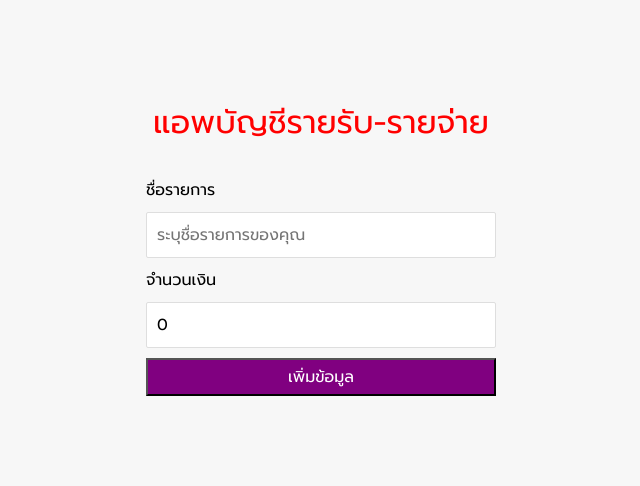
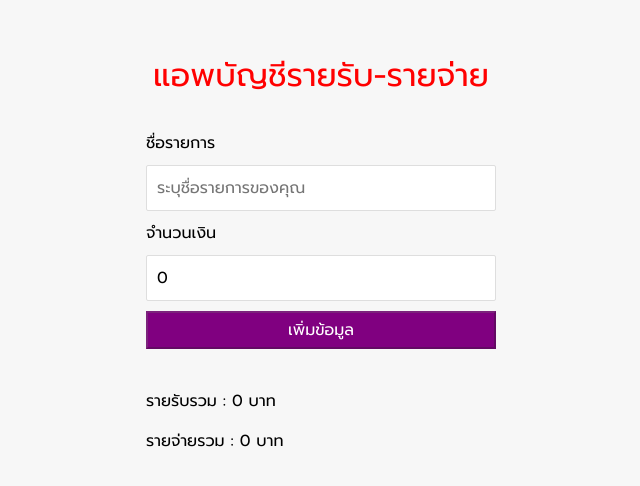
Before and after one commit to Ohmslawz/accounting-app-react, a React (Create React App) app: page / in a window 1280 px wide. Shown: the part 148-634 px from the top of the page, without its empty margins (319-959 px from the left). Built offline with nearby package versions, Linux system fonts and the light colour scheme.

Commit message:
update report Component V6

```diff
--- a/src/App.js
+++ b/src/App.js
@@ -4,23 +4,43 @@ import Transaction from "./Components/Transaction";
 import './App.css'
 import FormComponent from "./Components/FormComponent";
 import {useState} from 'react' //นำ useState มาใช้
+import { useEffect } from "react";
+import DataContext from "./Data/DataComponent";
+import ReportComponent from "./Components/ReportComponent";
 
 function App() {
   const Design = {color:"darkblue", textAlign:"center"} //สร้างเป็นตัวแปรแล้วอิมพอตเข้าไปใน style ได้
   const [items,setItems] = useState([]) //สร้าง state ขึ้นมาเพื่อส่งค่าต่อให้ transaction component
+
+  const [reportIncome,setReportIncome] = useState(0) //สร้าง state ขึ้นมาเพื่อรับค่าสำหรับการคำนวนรายรับรวม
+  const [reportExpense,setReportExpense] = useState(0) //สร้าง state ขึ้นมาเพื่อรับค่าสำหรับการคำนวนรายจ่ายรวม
+
   const onAddNewItem = (newItem)=>{ //เป็นตัวแปรที่รับค่าข้อมูลที่ส่งมาจาก FormComponent
       setItems((prevItem)=>{
         return [newItem,...prevItem]
       })
   }
+  useEffect(()=>{//ใช้ useEffect ในการตรวจจับตัวแปร items ว่าค่าที่รับมา ตัวไหนเป็นเลขบวกและเลขลบ เพื่อเอาไปใช้ในการคำนวฯณรายรับรวม และรายจ่ายรวม
+    const amounts = items.map(items=>items.amount) //สร้างตัวแปรมาเก็บค่า amount โดยใช้ map เพื่อที่จะดึงเฉพาะข้อมูลที่เป็นตัวเลขมาใช้
+    const incomes = amounts.filter(element=>element>0).reduce((total,element)=>total+=element,0) //ใช้ฟิลเตอร์ในการสร้างข้อมูลที่ต้องการ ในกรณีนี้คือค่าบวก และใช้ reduce เพื่อคำนวณผลรวมของค่าใน array ทั้งหมด เพื่อเอามาคำนวณรายรับ
+    const expenses = (amounts.filter(element=>element<0).reduce((total,element)=>total+=element,0))*-1 //ใช้ฟิลเตอร์ในการสร้างข้อมูลที่ต้องการ ในกรณีนี้คือค่าบวก และใช้ reduce เพื่อคำนวณผลรวมของค่าใน array ทั้งหมดเพื่อเอามาคำนวณรายจ่าย แต่รายจ่ายรวมออกมาแล้วมีค่าเป็นลบซึ่งอยากได้ผลรวมเป็นค่าบวกจึงต้องเอามาคูณ-1 เพื่อแปลงค่า
+    setReportIncome(incomes) //ใช้ฟังก์ชันนี้ในการกำหนดค่าเริ่มต้นของผลรวมรายรับ ซึ่งก็คือ incomes
+    setReportExpense(expenses) //ใช้ฟังก์ชันนี้ในการกำหนดค่าเริ่มต้นของผลรวมรายจ่าย ซึ่งก็คือ expenses
+  },[items,reportIncome,reportExpense])
   return (
-    <div>
-      <div className="container">
-        <h1 style={{color:"red", textAlign:"center"}}>แอพบัญชีรายรับ-รายจ่าย</h1>
-        <FormComponent onAddItem = {onAddNewItem}/> {/*onAddItem เป็น props ที่เชื่อมต่อกับ FormComponent เพื่อรับค่าจาก Formcomponent มาเก็บไว้ที่ onAddNewItem ซึ่งเป็นตัวแปรที่จะส่งค่าเข้าไปใน state items ผ่านฟังก์ชัน setItems เพื่อส่งค่าต่อไปยัง transaction component*/}
-        <Transaction items = {items}/> {/*สร้าง props ขึ้นมาเพื่อเชื่อมต่อกับ transaction component โดย items ตัวแรกคือ props ที่จะส่งไปให้ transaction component ซึ่งมีค่าเท่ากับ items ตัวที่ 2 ซึ่งเป็น state ใน add.js  */}
-      </div>
-    </div>
+      <DataContext.Provider value={
+        {
+          income : reportIncome, //ส่งค่าผลรวมรายได้และรายจ่ายออกไปในฐานะ global context
+          expense : reportExpense
+        }
+      }> {/*คลังข้อมูล DataContext ที่จะส่งข้อมูล value ไปยัง component อื่นๆ */}
+        <div className="container">
+          <h1 style={{color:"red", textAlign:"center"}}>แอพบัญชีรายรับ-รายจ่าย</h1>
+          <FormComponent onAddItem = {onAddNewItem}/> {/*onAddItem เป็น props ที่เชื่อมต่อกับ FormComponent เพื่อรับค่าจาก Formcomponent มาเก็บไว้ที่ onAddNewItem ซึ่งเป็นตัวแปรที่จะส่งค่าเข้าไปใน state items ผ่านฟังก์ชัน setItems เพื่อส่งค่าต่อไปยัง transaction component*/}
+          <Transaction items = {items}/> {/*สร้าง props ขึ้นมาเพื่อเชื่อมต่อกับ transaction component โดย items ตัวแรกคือ props ที่จะส่งไปให้ transaction component ซึ่งมีค่าเท่ากับ items ตัวที่ 2 ซึ่งเป็น state ใน add.js  */}
+          <ReportComponent/>
+        </div>
+      </DataContext.Provider>
   );
 }
 
--- a/src/Components/FormComponent.js
+++ b/src/Components/FormComponent.js
@@ -1,10 +1,12 @@
 import './FormComponent.css'
-import {useState} from 'react' //นำ useState มาใช้
+import {useState,useEffect} from 'react' //นำ useState มาใช้
 import { v4 as uuidv4 } from 'uuid'; //import มาเพื่อสร้าง unique id
 
 const FormComponent = (props) =>{
+
     const [title,setTitle] = useState('') //ใส่ค่าเริ่มต้นเป็นค่าว่าง
     const [amount,setAmount] = useState(0) //ใส่ค่าเริ่มต้นเป็นเลข 0
+    const [formValid,setFormValid] = useState(false) //เป็น state ที่ใช้ในการตรวจสอบว่า form เป็นไปตามเงื่อนไขที่กำหนดมั้ย เช่น กรณี หากไม่เติมชื่อรายการหรือจำนวนเงินเป็นศูนย์ จะไม่สามารถกด เพิ่มข้อมูล ได้
 
     const inputTitle = (event)=>{ //เป็นการสร้างฟังก์ชันเพื่อใช้ในการกดปุ่ม
         setTitle(event.target.value) //ใช้ event.target.value ในการรับค่าที่ใส่เข้ามา แล้วเอาค่าที่รับมาเก็บในฟังก์ชัน SetTitle เพราะเป็นฟังก์ชันที่ใช้บันทึกค่าลงใน state title
@@ -23,6 +25,12 @@ const FormComponent = (props) =>{
         setTitle('') //ใส่เพื่อให้set ค่าใน state title เป็นค่าว่างหลังจากกดเพิ่มข้อมูล
         setAmount('')
     }
+
+    useEffect(()=>{
+        const checkData = title.trim().length>0 && amount!==0 //เมื่อลบช่องว่างซ้ายขวาออกแล้ว หาก title หรือค่าชื่อรายที่ป้อนเข้ามาไม่เป็นค่าว่าง และ amount ไม่เท่ากับ 0
+        setFormValid(checkData) //ใช้ formValid ในการเช็คข้อมูลในตัวแปร checkData ว่าเป็นจริงหรือไม่ ถ้าจริงก็เก็บค่าการเปลี่ยนแปลงไว้ใน useEffect
+    },[title,amount])
+
     return(
         <div>
             <form onSubmit={saveItem}>
@@ -35,7 +43,7 @@ const FormComponent = (props) =>{
                     <input type="number" placeholder="(+ รายรับ, - รายจ่าย)" onChange={inputAmount} value={amount}/>
                 </div>
                 <div>
-                    <button type="submit" className="btn">เพิ่มข้อมูล</button>
+                    <button type="submit" className="btn" disabled={!formValid}>เพิ่มข้อมูล</button>
                 </div>
             </form>
         </div>
--- /dev/null
+++ b/src/Components/Item.css
@@ -0,0 +1,12 @@
+.expense{
+    border-right: 5px solid red;
+}
+.income{
+    border-right: 5px solid #cccc71;
+}
+.redFont{
+    color : red;
+}
+.greenFont{
+    color : #cccc71;
+}
--- /dev/null
+++ b/src/Components/ReportComponent.js
@@ -0,0 +1,14 @@
+import { useContext } from "react"; //อีกวิธีที่ใช้ในการรับข้อมูล global state
+import DataContext from "../Data/DataComponent";
+
+const ReportComponent=()=>{
+    const {income,expense} = useContext(DataContext) //import global context จาก value ใน app.js ซึ่งเป็น object ที่มีหลายค่า โดยใช้ useContext
+    return (
+        <div>
+            <p>รายรับรวม : {income} บาท</p>
+            <p>รายจ่ายรวม : {expense} บาท</p>
+        </div>
+    )
+}
+
+export default ReportComponent;
--- a/src/Components/Transaction.js
+++ b/src/Components/Transaction.js
@@ -1,16 +1,17 @@
 import Item from "./Item";
 import './Transaction.css'
-import { v4 as uuidv4 } from 'uuid'; //import มาเพื่อสร้าง unique id
 
 const Transaction =(props)=>{
     const {items} = props //สร้างตัวแปรขึ้นมารับข้อมูลจาก App.js
     return (
-      <ul className="item-list">
+      <div>
+        <ul className="item-list">
         {items.map((element)=>{
             // เขียนแบบที่ 1 return <Item title ={e.title} amount={e.amount}/>
             return <Item {...element} key={element.id}/> //เขียนโดยใช้ spread operator ส่วน key เป็นการกำหนดค่าเพื่อให้ระบบจำแนกว่า component ไหนเป็น component ไหนได้
         })}
-      </ul>
+        </ul>
+      </div>
     );
   }
 
--- /dev/null
+++ b/src/Data/DataComponent.js
@@ -0,0 +1,5 @@
+import { createContext } from "react"; //เป็นฟังก์ชันที่ใช้ในการสร้าง object ที่จัดการข้อมูลแบบ global
+
+const DataContext = createContext() //DataContext เป็นคลังข้อมูลที่ใช้ฟังก์ชัน createContext ในการกระจายข้อมูลไป component อื่นๆ
+
+export default DataContext
```
Also changed, not shown: src/Components/Item.js (+5 -2 lines).
